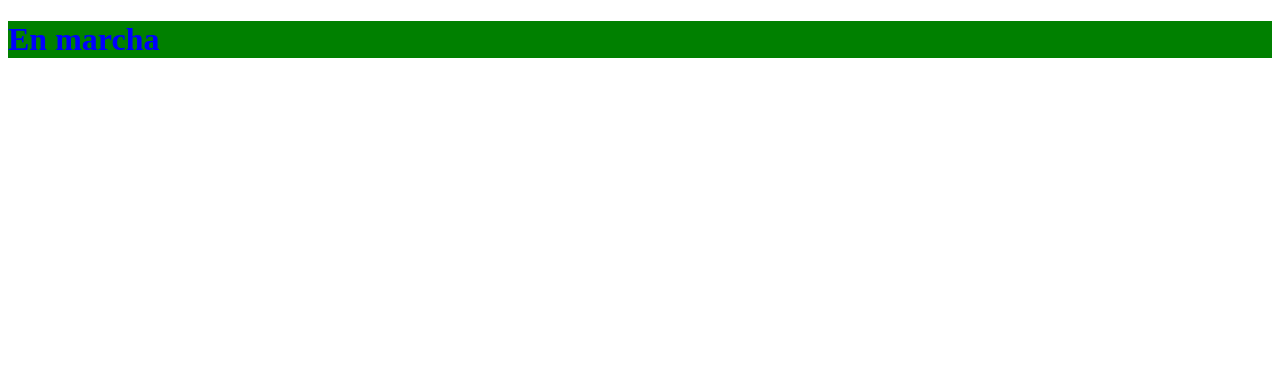
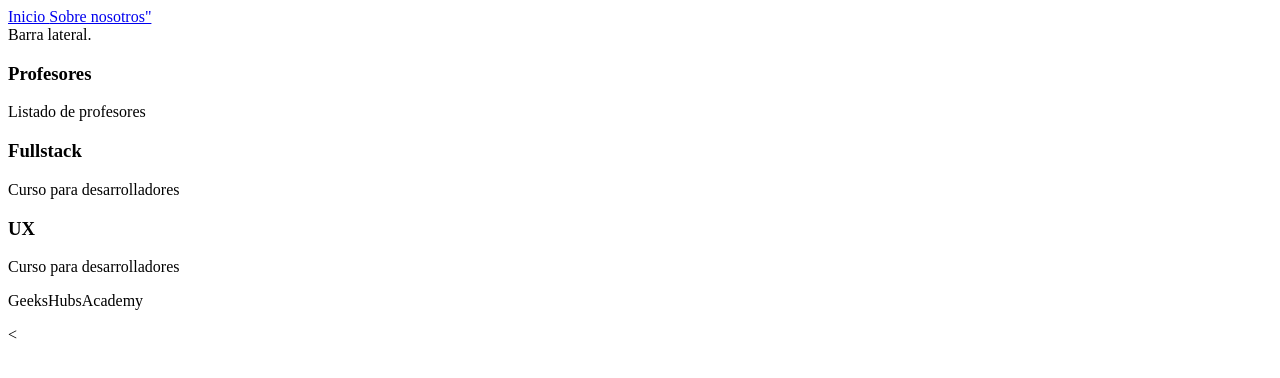
Before and after one commit to fv104/Prueba-clase, a plain HTML site: page index.html in a window 1280 px wide. Drawn offline with Linux system fonts and the light colour scheme.

Commit message:
Segundo commit

```diff
--- a/index.html
+++ b/index.html
@@ -7,9 +7,39 @@
     <meta name="viewport" content="width-device-width,initial-scale=.0"/>
     <!--<style></style>-->
     <link rel="stylesheet" type="text/css" href="styles/style.css">
+    <title>Geekhubs murcia</title>
 </head>
 <body>
-<h1>En marcha</h1>
-<script src="scripts/main.js"></script>
+    <header>
+        <nav>
+            <a href="#">Inicio </a>
+            <a href="#">Sobre nosotros"</a>
+        </nav>
+    </header>
+    <aside>
+        Barra lateral.
+    </aside>
+    <section>
+        <h3>Profesores</h3>
+        <div>Listado de profesores</div>
+    </section>
+
+    <section id=">Cursos">
+        <article>
+            <h3>Fullstack</h3>
+            <p>Curso para desarrolladores</p>
+        </article>
+        <article>
+            <h3>UX</h3>
+            <p>Curso para desarrolladores</p>
+        </article>
+
+    </section>
+    <footer>
+        <p>GeeksHubsAcademy</p>
+    </footer>
+<!--<h1>En marcha</h1>-->
+<<script src="scripts/main.js"></script>
+    <!--<script src="scripts/dom.js"></script>-->
 
 </body>
--- a/scripts/main.js
+++ b/scripts/main.js
@@ -1,5 +1,5 @@
 
-console.log(1);
+/*console.log(1);
 
 console.log('1');
 
@@ -8,7 +8,7 @@ console.log(true);
 //var miVariable;
 //console.log(miVariable);
 
-/*
+
 console.log({
     name: 'Felix',
     bool: true,
@@ -25,8 +25,8 @@ var miObjeto = {
 console.log(miObjeto);
 console.log(miObjeto.name);
 console.log(miObjeto['bool']);
-*/
-/*
+
+
 var arr = new Array(1,2,3,'Hola');
 var arr2 = [1,2,3,'Hola'];
 
@@ -52,10 +52,44 @@ console.log(false && true); //false
 console.log(false && false);//false
 console.log(true && true);
 console.log(true && false);
-*/
+
 console.log(!!'a');
 
 var asignar = true;
 
 var miVariable = asignar && 'Funciona';
 console.log(miVariable);
+*/
+
+/*console.log(typeof(1));
+console.log(typeof(true));
+console.log(typeof([])), typeof [];
+
+function miFuncion() {
+    this.
+}
+class miClase{};
+console.log('instanceOf ->', instanciaFuncion instanceof miFuncion)
+var instanciaFuncion = new miFuncion();
+console.log(typeof(miClase), typeof miFuncion );*/
+
+
+var a = 'a';
+var miArr = [1,2,3];
+var obj = {
+    a: 'a',
+    b: 'b'
+}
+console.log('a' in obj)
+delete a;
+
+delete miArr[1];
+delete obj.a;
+console.log('a' in obj)
+
+console.log(a);
+console.log(miArr);
+console.log(obj);
+
+
+//console.log(void true );
```
Also changed, not shown: scripts/condicionales.js (added, +40 -0 lines), scripts/dom.js (added, +19 -0 lines).
